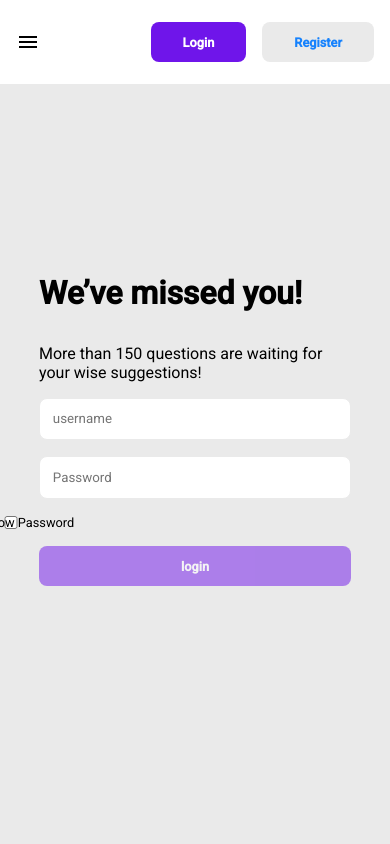
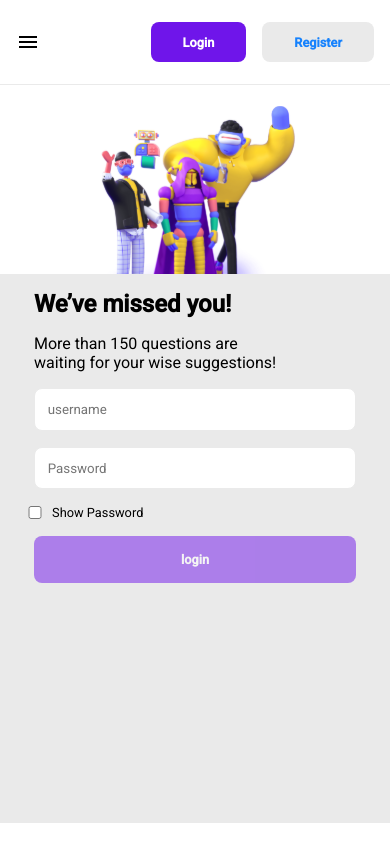
Before and after one commit to rg-km/final-project-engineering-6, a React (Create React App) app in the folder frontend/: page /login in a window 390 px wide. Built offline with nearby package versions, Linux system fonts and the light colour scheme.

Commit message:
feat: restyling to the new design and make responsive for mobile

```diff
--- a/frontend/src/components/Post Content/PostContent.scss
+++ b/frontend/src/components/Post Content/PostContent.scss
@@ -152,11 +152,15 @@
       right: 0;
       bottom: 0;
       gap: 1rem;
+      display: none;
 
       .like-info,
       .comment-info {
         @include section-style();
         font-weight: bold;
+        @include breakpoint(md) {
+          display: none;
+        }
 
         svg {
           font-size: 2rem;
--- a/frontend/src/components/Sidebar/Sidebar.jsx
+++ b/frontend/src/components/Sidebar/Sidebar.jsx
@@ -1,12 +1,15 @@
 import React from "react";
 import "./Sidebar.scss";
 import { MenuSidebar } from "./MenuSidebar";
+import { Link } from "react-router-dom";
 import Logo from "../../images/logo.svg";
 
 const Sidebar = ({ Sidebar }) => {
   return (
     <aside className={Sidebar ? "sidebar sidebar-open" : "sidebar"}>
-      <img src={Logo} alt="" />
+      <Link to="/">
+        <img src={Logo} alt="" />
+      </Link>
       <ul className="SidebarList">
         {MenuSidebar.map((item, index) => {
           return (
--- a/frontend/src/components/Sidebar/Sidebar.scss
+++ b/frontend/src/components/Sidebar/Sidebar.scss
@@ -8,7 +8,7 @@
   height: 90vh;
   border-right: 1px solid $Border;
   img {
-    padding: 3rem;
+    padding: 2rem;
     // display: none;
     text-align: center;
     line-height: 5rem;
--- a/frontend/src/pages/HomePage/HomePage.scss
+++ b/frontend/src/pages/HomePage/HomePage.scss
@@ -34,9 +34,6 @@
     .words {
       display: flex;
       justify-content: center;
-      // @include breakpoint(md) {
-      //   margin-top: 10vh;
-      // }
       .title {
         padding: 5rem;
         @include breakpoint(md) {
@@ -46,7 +43,7 @@
           color: $TitleText;
           font-size: 4.2rem;
           @include breakpoint(md) {
-            font-size: 2.5rem;
+            font-size: 2rem;
           }
         }
         p {
@@ -54,6 +51,8 @@
           padding: 2rem 0;
           @include breakpoint(md) {
             padding: 1rem 0;
+            font-size: 0.8rem;
+            line-height: 1rem;
           }
           font-weight: 400;
         }
@@ -95,22 +94,20 @@
     display: flex;
     justify-content: space-between;
     align-items: center;
-    // padding: 8rem;
     @include breakpoint(md) {
       padding: 0;
-      // display: none;
-      // margin-top: 40vh;
       background-size: contain;
       background-position: center;
       background-position: top;
       flex-direction: column;
       height: 100%;
-      // background-color: aqua;
     }
     .gambar {
       img {
         width: 30rem;
+        margin-left: 10rem;
         @include breakpoint(md) {
+          margin-left: 0rem;
           width: 15rem;
         }
       }
--- a/frontend/src/pages/Login/Login.jsx
+++ b/frontend/src/pages/Login/Login.jsx
@@ -1,6 +1,5 @@
 import React, { useState } from "react";
 import FormInput from "../../components/FormInput/FormInput";
-import Button from "../../components/Button/Button";
 import "./Login.scss";
 
 const Login = () => {
@@ -57,9 +56,6 @@ const Login = () => {
               <p>Show Password</p>
             </div>
             <div className="button-container">
-              {/* <Button variant={"login"} type="submit" disabled={isNameError}>
-                Login
-              </Button> */}
               <button type="submit" className="submit-btn" disabled={isNameError || isPwdError}>
                 login
               </button>
--- a/frontend/src/pages/Login/Login.scss
+++ b/frontend/src/pages/Login/Login.scss
@@ -9,7 +9,7 @@
   background-color: $Light;
   position: relative;
   @include breakpoint(md) {
-    flex-direction: column;
+    flex-direction: column-reverse;
   }
   .form-login {
     width: 40%;
@@ -19,32 +19,49 @@
     align-items: center;
     display: flex;
     @include breakpoint(md) {
+      padding: 1rem;
+      align-items: flex-start;
       width: 100%;
+      height: 65vh;
     }
     .form {
       // background-color: aqua;
       width: 60%;
       margin: 0 auto;
       @include breakpoint(md) {
+        width: 90%;
+      }
+      p {
+        padding: 1rem 0;
         width: 80%;
       }
+
       form {
         width: 100%;
         button {
           @include button($Primary, $Light);
+          padding: 1rem;
         }
         .show-pwd {
           display: flex;
           width: 100%;
-          // background-color: aqua;
           align-items: center;
           input {
-            margin-left: -11.5rem;
+            margin-left: -12rem;
+            @include breakpoint(md) {
+              margin: 0;
+              margin-left: -10rem;
+              margin-bottom: 1rem;
+              align-items: flex-start;
+            }
           }
           p {
-            margin-left: -11.5rem;
+            margin-left: -11rem;
             font-size: 0.8rem;
             margin-top: -1rem;
+            @include breakpoint(md) {
+              margin-top: -1;
+              margin-left: -9rem;
             }
           }
         }
@@ -53,9 +70,6 @@
           padding: 1rem 0;
           font-size: 2rem;
         }
-
-      p {
-        padding: 1rem 0;
       }
     }
   }
@@ -66,9 +80,10 @@
     background-size: contain;
     background-repeat: no-repeat;
     background-position: center;
-    background-position-y: 13vh;
+    background-position-y: 10vh;
+    // background-color: aqua;
     @include breakpoint(md) {
-      display: none;
+      height: 30vh;
     }
   }
 }
--- a/frontend/src/pages/ProfilePage/ProfilePage.scss
+++ b/frontend/src/pages/ProfilePage/ProfilePage.scss
@@ -4,14 +4,15 @@
   position: relative;
   gap: 3rem;
   margin: 0 auto;
+  @include page();
   @include breakpoint(md) {
     flex-direction: column-reverse;
     justify-content: center;
     width: 100%;
     margin: 10vh 0;
+    margin-top: -6vh;
     gap: 3rem;
   }
-  @include page();
 
   .post-user {
     // @include card-style();
```
Lines whose indentation alone changed are shown as unchanged.
